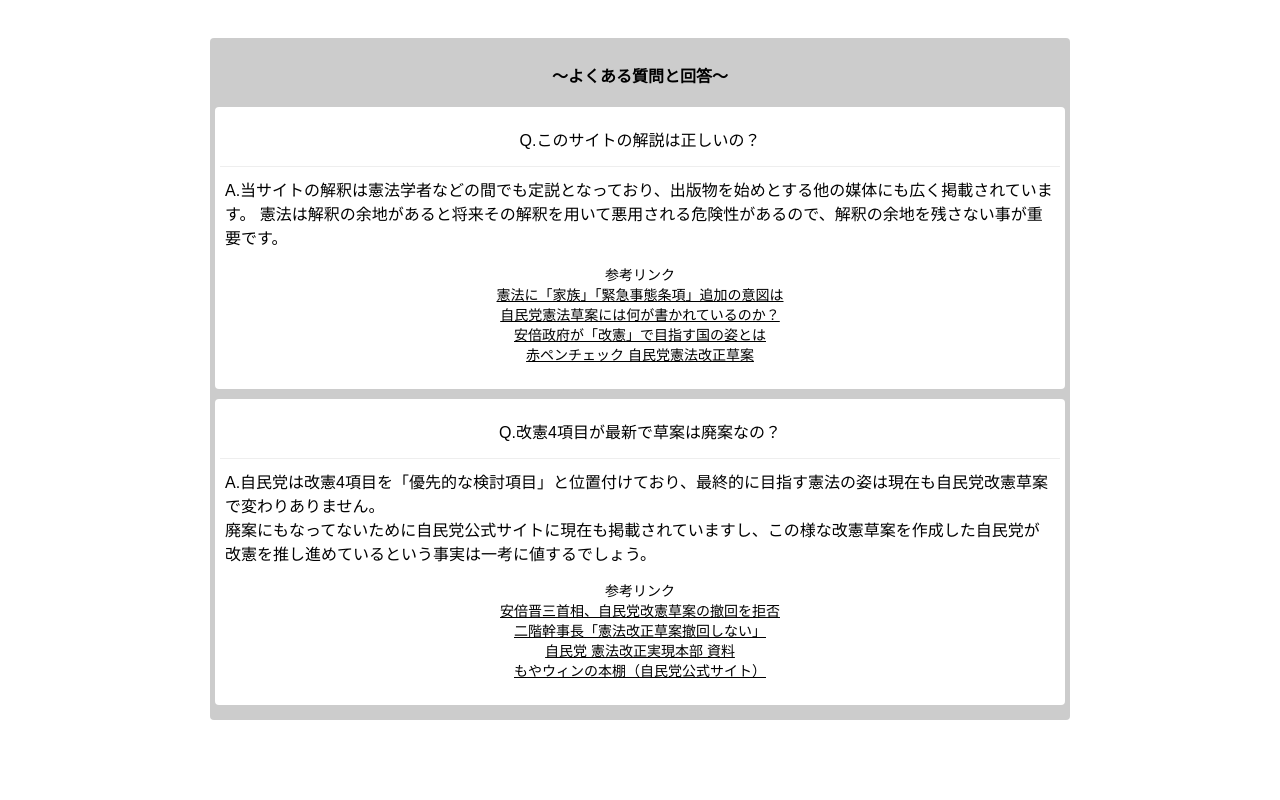
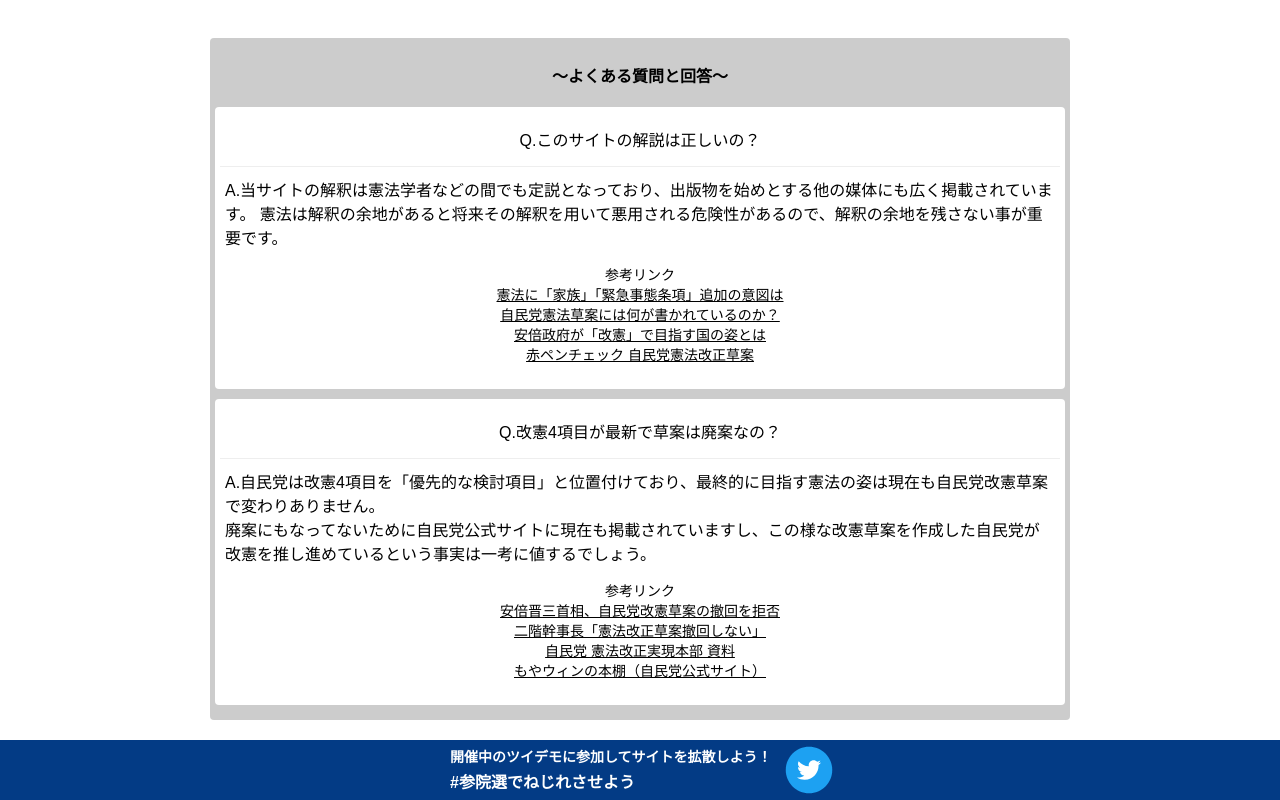
Before and after one commit to kenpousouan/kenpousouan.github.io, a plain HTML site: page index.html in a window 1280 px wide. Shown: the part 10304-11104 px from the top of the page. Drawn offline with Linux system fonts and the light colour scheme.

Commit message:
Update index.html

```diff
--- a/index.html
+++ b/index.html
@@ -1627,7 +1627,7 @@ div.warning_box div strong {
 				<svg class='share_button_svg' style='color: #4267b2;' aria-hidden='true' focusable='false' role='img' xmlns='http://www.w3.org/2000/svg' viewBox='0 0 512 512'><path fill='currentColor' d='M256 8C119 8 8 119 8 256s111 248 248 248 248-111 248-248S393 8 256 8z'></path></svg>
 				<svg class='share_button_svg' aria-hidden='true' focusable='false' role='img' xmlns='http://www.w3.org/2000/svg' viewBox='0 0 264 512' style='transform-origin: 0.2578125em 0.5em;'><g transform='translate(132 256)'><g transform='translate(0, 0)  scale(0.5, 0.5)  rotate(0 0 0)'><path fill='#FFF' d='M215.8 85H264V3.6C255.7 2.5 227.1 0 193.8 0 124.3 0 76.7 42.4 76.7 120.3V192H0v91h76.7v229h94V283h73.6l11.7-91h-85.3v-62.7c0-26.3 7.3-44.3 45.1-44.3z' transform='translate(-132 -256)'></path></g></g></svg>
 			</a>
-			<a href='http://twitter.com/share?url=https%3A%2F%2Fkenpousouan.com&amp;text=自民党の改憲草案で憲法はどう変わる？' target='_blank' rel='noopener noreferrer' class='share_button_a'>
+			<a href='http://twitter.com/share?url=https%3A%2F%2Fkenpousouan.com&amp;text=自民党の改憲草案で憲法はどう変わる？' target='_blank' rel='noopener noreferrer' class='share_button_a share_button_a_twitter'>
 				<svg class='share_button_svg' style='color: #1da1f2;' aria-hidden='true' focusable='false' role='img' xmlns='http://www.w3.org/2000/svg' viewBox='0 0 512 512'><path fill='currentColor' d='M256 8C119 8 8 119 8 256s111 248 248 248 248-111 248-248S393 8 256 8z'></path></svg>
 				<svg class='share_button_svg' aria-hidden='true' focusable='false' role='img' xmlns='http://www.w3.org/2000/svg' viewBox='0 0 512 512' style='transform-origin: 0.5em 0.5em;'><g transform='translate(256 256)'><g transform='translate(0, 0)  scale(0.5, 0.5)  rotate(0 0 0)'><path fill='#FFF' d='M459.37 151.716c.325 4.548.325 9.097.325 13.645 0 138.72-105.583 298.558-298.558 298.558-59.452 0-114.68-17.219-161.137-47.106 8.447.974 16.568 1.299 25.34 1.299 49.055 0 94.213-16.568 130.274-44.832-46.132-.975-84.792-31.188-98.112-72.772 6.498.974 12.995 1.624 19.818 1.624 9.421 0 18.843-1.3 27.614-3.573-48.081-9.747-84.143-51.98-84.143-102.985v-1.299c13.969 7.797 30.214 12.67 47.431 13.319-28.264-18.843-46.781-51.005-46.781-87.391 0-19.492 5.197-37.36 14.294-52.954 51.655 63.675 129.3 105.258 216.365 109.807-1.624-7.797-2.599-15.918-2.599-24.04 0-57.828 46.782-104.934 104.934-104.934 30.213 0 57.502 12.67 76.67 33.137 23.715-4.548 46.456-13.32 66.599-25.34-7.798 24.366-24.366 44.833-46.132 57.827 21.117-2.273 41.584-8.122 60.426-16.243-14.292 20.791-32.161 39.308-52.628 54.253z' transform='translate(-256 -256)'></path></g></g></svg>
 			</a>
@@ -1727,14 +1727,14 @@ div.warning_box div strong {
 </div><!-- END class='footer' -->
 
 
-<div id='floating_banner'>
+<div id='floating_banner' class='hide'>
 	<div id='floating_banner_inner'>
 		<div id='floating_banner_left'>
-			<span id='small'>本日19時からツイデモにご参加お願いします！</span><br>
-			#自民党の改憲草案で憲法はどう変わる
+			<span id='small'>開催中のツイデモに参加してサイトを拡散しよう！</span><br>
+			<span id='hashtag'>#自民党の改憲草案で憲法はどう変わる<span>
 		</div>
 		<div id='floating_banner_right'>
-			<a href='http://twitter.com/share?url=https%3A%2F%2Fkenpousouan.com&amp;text=%23自民党の改憲草案で憲法はどう変わる' target='_blank' rel='noopener noreferrer' class='share_button_a'>
+			<a href='http://twitter.com/share?url=https%3A%2F%2Fkenpousouan.com&amp;text=自民党の改憲草案で憲法はどう変わる？' target='_blank' rel='noopener noreferrer' class='share_button_a share_button_a_twitter'>
 				<svg class='share_button_svg' style='color: #1da1f2;' aria-hidden='true' focusable='false' role='img' xmlns='http://www.w3.org/2000/svg' viewBox='0 0 512 512'><path fill='currentColor' d='M256 8C119 8 8 119 8 256s111 248 248 248 248-111 248-248S393 8 256 8z'></path></svg>
 				<svg class='share_button_svg' aria-hidden='true' focusable='false' role='img' xmlns='http://www.w3.org/2000/svg' viewBox='0 0 512 512' style='transform-origin: 0.5em 0.5em;'><g transform='translate(256 256)'><g transform='translate(0, 0)  scale(0.5, 0.5)  rotate(0 0 0)'><path fill='#FFF' d='M459.37 151.716c.325 4.548.325 9.097.325 13.645 0 138.72-105.583 298.558-298.558 298.558-59.452 0-114.68-17.219-161.137-47.106 8.447.974 16.568 1.299 25.34 1.299 49.055 0 94.213-16.568 130.274-44.832-46.132-.975-84.792-31.188-98.112-72.772 6.498.974 12.995 1.624 19.818 1.624 9.421 0 18.843-1.3 27.614-3.573-48.081-9.747-84.143-51.98-84.143-102.985v-1.299c13.969 7.797 30.214 12.67 47.431 13.319-28.264-18.843-46.781-51.005-46.781-87.391 0-19.492 5.197-37.36 14.294-52.954 51.655 63.675 129.3 105.258 216.365 109.807-1.624-7.797-2.599-15.918-2.599-24.04 0-57.828 46.782-104.934 104.934-104.934 30.213 0 57.502 12.67 76.67 33.137 23.715-4.548 46.456-13.32 66.599-25.34-7.798 24.366-24.366 44.833-46.132 57.827 21.117-2.273 41.584-8.122 60.426-16.243-14.292 20.791-32.161 39.308-52.628 54.253z' transform='translate(-256 -256)'></path></g></g></svg>
 			</a>
@@ -1817,7 +1817,19 @@ l346 53 6 35 c3 19 6 77 6 127 0 51 4 92 9 90 5 -1 23 17 40 41 17 23 37 42
 		document.querySelector('[id="' + hash + '"] .detail_button' ).click();
 	}, 1000);
 
-	if( ( new Date() ).getDate() != 3 ) document.getElementById('floating_banner').classList.add('hide');
+	if( ( new Date() ).getDate() == 4 ) {
+
+		var hashtag =  '参院選でねじれさせよう';
+
+		[].forEach.call( document.getElementsByClassName('share_button_a_twitter'), function(e,i){
+			e.href = e.href + '%0A%23' + hashtag + '%0A';
+		});
+
+		document.getElementById('hashtag').innerHTML = '#' + hashtag;
+
+		document.getElementById('floating_banner').classList.remove('hide');
+
+	}
 
 })();
 </script>
```
